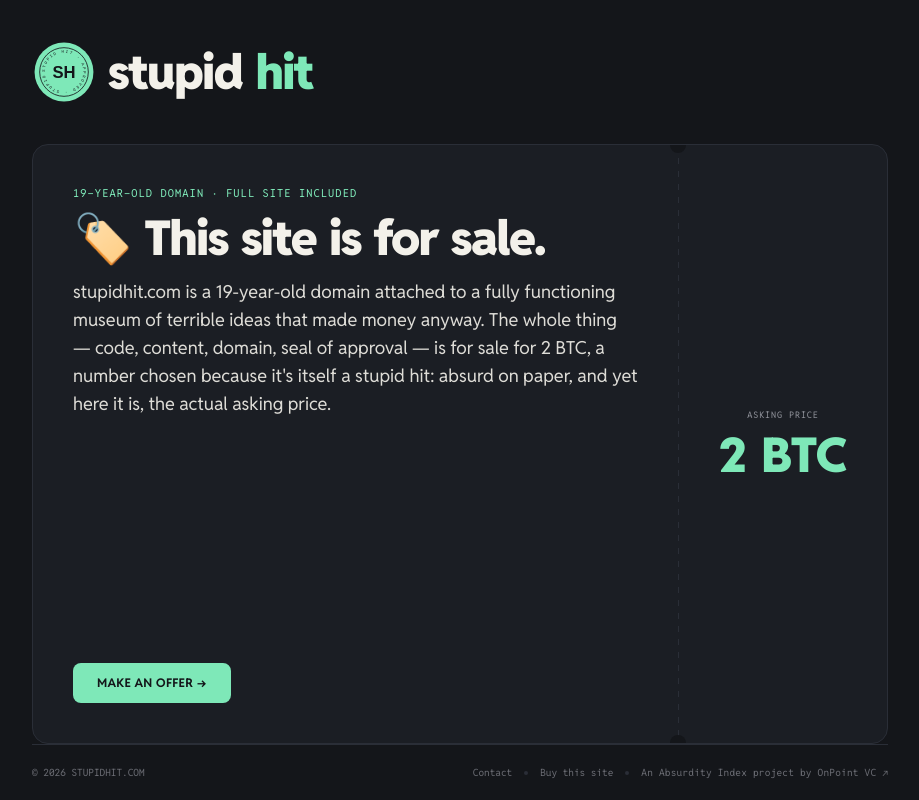
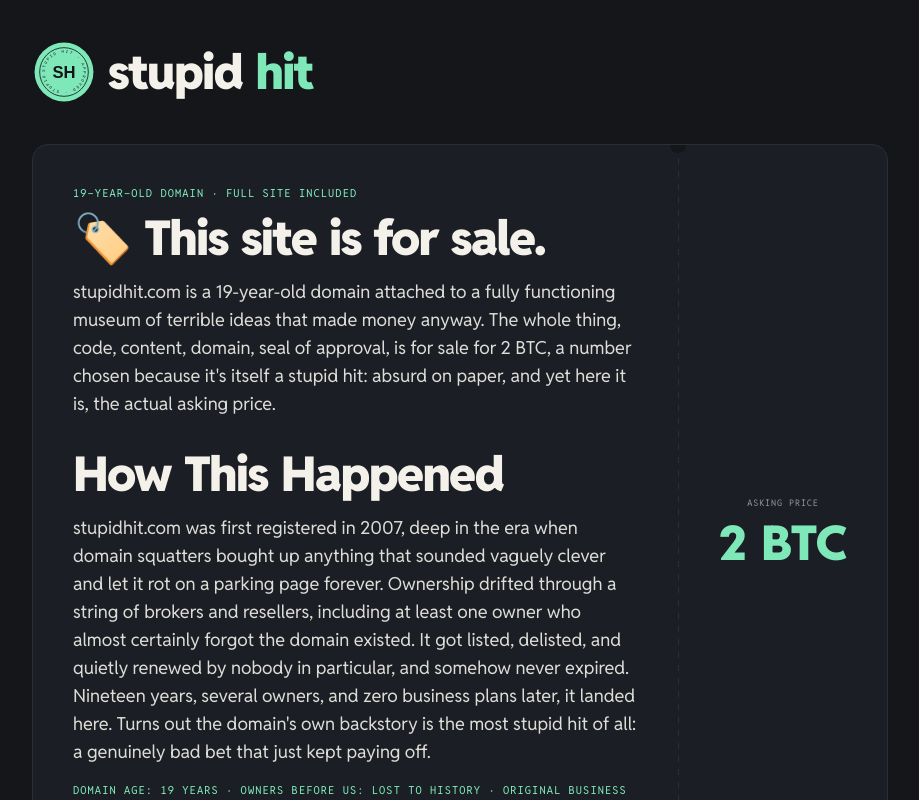
Before and after one commit to sillyledger/stupidhit, a Next.js app: page /buy in a window 1280 px wide. Shown: the top 800 px of the page, without its empty margins (180-1099 px from the left). Built offline with nearby package versions, Linux system fonts and the light colour scheme.

Commit message:
Update /buy page: rewrite intro copy without em dashes, add domain history section

```diff
--- a/app/buy/page.tsx
+++ b/app/buy/page.tsx
@@ -4,7 +4,7 @@ import SealIcon from "@/components/SealIcon";
 import Footer from "@/components/Footer";
 
 export const metadata: Metadata = {
-  title: "Buy This Site — stupidhit.com",
+  title: "Buy This Site - stupidhit.com",
   description: "stupidhit.com, domain and all, is for sale for 2 BTC.",
 };
 
@@ -32,10 +32,31 @@ export default function BuyPage() {
 
           <p className="mt-4 text-base leading-relaxed text-bone/90 sm:text-lg">
             stupidhit.com is a 19-year-old domain attached to a fully functioning museum of
-            terrible ideas that made money anyway. The whole thing — code, content, domain,
-            seal of approval — is for sale for 2 BTC, a number chosen because it&apos;s itself a
+            terrible ideas that made money anyway. The whole thing, code, content, domain,
+            seal of approval, is for sale for 2 BTC, a number chosen because it&apos;s itself a
             stupid hit: absurd on paper, and yet here it is, the actual asking price.
           </p>
+
+          <div className="mt-8">
+            <h2 className="text-4xl font-black tracking-tight sm:text-5xl">
+              How This Happened
+            </h2>
+
+            <p className="mt-4 text-base leading-relaxed text-bone/90 sm:text-lg">
+              stupidhit.com was first registered in 2007, deep in the era when domain squatters
+              bought up anything that sounded vaguely clever and let it rot on a parking page
+              forever. Ownership drifted through a string of brokers and resellers, including at
+              least one owner who almost certainly forgot the domain existed. It got listed,
+              delisted, and quietly renewed by nobody in particular, and somehow never expired.
+              Nineteen years, several owners, and zero business plans later, it landed here.
+              Turns out the domain&apos;s own backstory is the most stupid hit of all: a
+              genuinely bad bet that just kept paying off.
+            </p>
+
+            <div className="mt-4 flex items-center gap-2 font-mono text-[11px] uppercase tracking-widest text-mint">
+              Domain Age: 19 Years · Owners Before Us: Lost To History · Original Business Plan: None
+            </div>
+          </div>
 
           <div className="mt-auto flex items-center gap-2 pt-6">
             <Link
```
